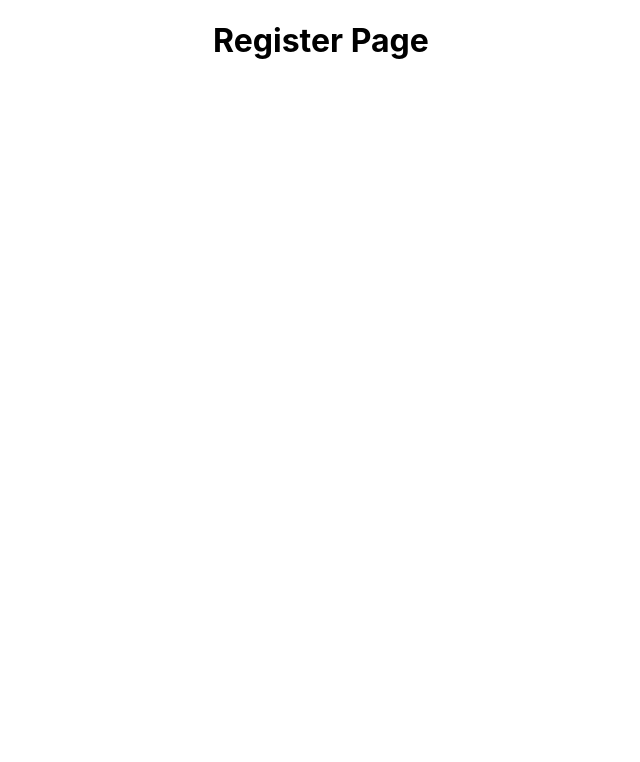
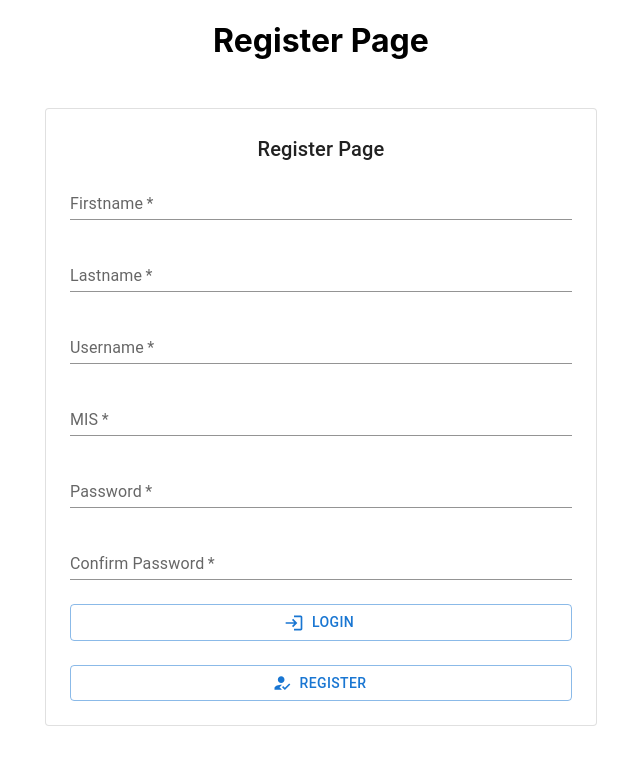
Before and after one commit to ppatil002/Club_Recommendation_System, a React (Create React App) app: page /register in a window 1280 px wide. Shown: the top 762 px of the page, without its empty margins (319-959 px from the left). Built offline with nearby package versions, Linux system fonts and the light colour scheme.

Commit message:
Register Page

```diff
--- a/package.json
+++ b/package.json
@@ -17,7 +17,7 @@
     "react": "^18.2.0",
     "react-dom": "^18.2.0",
     "react-router-dom": "^5.2.0",
-    "react-scripts": "5.0.1",
+    "react-scripts": "^5.0.1",
     "web-vitals": "^2.1.4"
   },
   "scripts": {
--- a/src/pages/RegisterPage.js
+++ b/src/pages/RegisterPage.js
@@ -1,10 +1,216 @@
-import React from "react";
+// import React from "react";
+import React, { useState,Component } from "react";
+import {
+  Grid,
+  Typography,
+  TextField,
+  Container,
+  Paper,
+  Button,
+} from "@mui/material";
+import LoginIcon from '@mui/icons-material/Login';
+import { useHistory } from "react-router-dom";
+import HowToRegIcon from '@mui/icons-material/HowToReg';
+import axios from "axios";
+
+class Countries extends React.Component {
+  constructor(props) {
+    super(props);
+    this.state = {
+      countries: [],
+      colours: {}
+    };
+  }
+
+  componentDidMount() {
+    this.setState({
+      countries: [
+        {id: 'AFG', name: 'Afghanistan'},
+        {id: 'ALA', name: 'Åland Islands'},
+        {id: 'ALB', name: 'Albania'}
+      ]
+    });
+  }
+
+  render () {
+    const { countries } = this.state;
+
+    let countriesList = countries.length > 0
+    	&& countries.map((item, i) => {
+      return (
+        <option key={i} value={item.id}>{item.name}</option>
+      )
+    }, this);
+
+    return (
+      <div>
+        <select>
+          {countriesList}
+        </select>
+      </div>
+    );
+  }
+}
 
 const Register = () => {
+
+  const history = useHistory()
+
+  const [firstname, setFirstname] = useState("");
+  const [lastname, setLastname] = useState("");
+  const [username, setUsername] = useState("");
+  const [mis, setMis] = useState("");
+  const [password, setPassword] = useState("");
+  const [confirmPassword, setConfirmPassword]=useState("");
+
+
+  const verify = (e) => {
+    e.preventDefault();
+    if(firstname==="" || lastname==="" ||username==="" || mis==="" || password==="" || confirmPassword===""){
+        alert("Please enter all details");
+    }
+    else if(password!=confirmPassword){
+      alert("Match not Matched");
+    }
+    else{
+        var body = {
+            firstname:firstname,
+            lastname:lastname,
+            username: username,
+            mis: mis,
+            password: password,
+            confirmPassword:confirmPassword
+        }
+        axios
+      .post("http://localhost:9000/userlogin", body)
+      .then((res) => {
+        alert(lastname);
+      });
+    }
+
+  };
 
   return (
     <>
         <h1>Register Page</h1>
+
+      <Container component="main" maxWidth="sm" sx={{ mb: 4 }}>
+        <Paper
+          variant="outlined"
+          sx={{ my: { xs: 3, md: 6 }, p: { xs: 2, md: 3 } }}
+        >
+          <center>
+            <Typography variant="h6" gutterBottom>
+              Register Page{" "}
+            </Typography>{" "}
+          </center>{" "}
+          <Grid container spacing={3}>
+
+            <Grid item xs={12} sm={12}>
+              <TextField
+                required
+                id="firstname"
+                name="firstname"
+                label="Firstname"
+                fullWidth
+                variant="standard"
+                value={firstname}
+                onChange={(e) => setFirstname(e.target.value)}
+              />{" "}
+            </Grid>{" "}
+
+            <Grid item xs={12} sm={12}>
+              <TextField
+                required
+                id="lastname"
+                name="lastname"
+                label="Lastname"
+                fullWidth
+                variant="standard"
+                value={lastname}
+                onChange={(e) => setLastname(e.target.value)}
+              />{" "}
+            </Grid>{" "}
+
+            <Grid item xs={12} sm={12}>
+              <TextField
+                required
+                id="username"
+                name="username"
+                label="Username"
+                fullWidth
+                variant="standard"
+                value={username}
+                onChange={(e) => setUsername(e.target.value)}
+              />{" "}
+            </Grid>{" "}
+
+            <Grid item xs={12} sm={12}>
+              <TextField
+                required
+                id="mis"
+                name="mis"
+                label="MIS"
+                fullWidth
+                variant="standard"
+                value={mis}
+                onChange={(e) => setMis(e.target.value)}
+              />{" "}
+            </Grid>{" "}
+
+            <Grid item xs={12} sm={12}>
+              <TextField
+                required
+                id="password"
+                name="password"
+                label="Password"
+                fullWidth
+                variant="standard"
+                value={password}
+                onChange={(e) => setPassword(e.target.value)}
+              />{" "}
+            </Grid>{" "}
+
+            <Grid item xs={12} sm={12}>
+              <TextField
+                required
+                id="confirmpassword"
+                name="confirmpassword"
+                label="Confirm Password"
+                fullWidth
+                variant="standard"
+                value={confirmPassword}
+                onChange={(e) => setConfirmPassword(e.target.value)}
+              />{" "}
+            </Grid>{" "}
+
+            <Grid item xs={12} sm={12}>
+              <Button
+                color="primary"
+                startIcon={<LoginIcon />}
+                variant="outlined"
+                fullWidth
+                // onClick={submit}
+              >
+                Login{" "}
+              </Button>{" "}
+            </Grid>{" "}
+
+            <Grid item xs={12} sm={12}>
+              <Button
+                color="primary"
+                startIcon={<HowToRegIcon />}
+                variant="outlined"
+                fullWidth
+                onClick={verify}
+              >
+                Register{" "}
+              </Button>{" "}
+            </Grid>{" "}
+
+          </Grid>{" "}
+        </Paper>{" "}
+      </Container>{" "}
     </>
   );
 };
```
Also changed, not shown: 1 other file (tests, documents, lock files or other folders).
